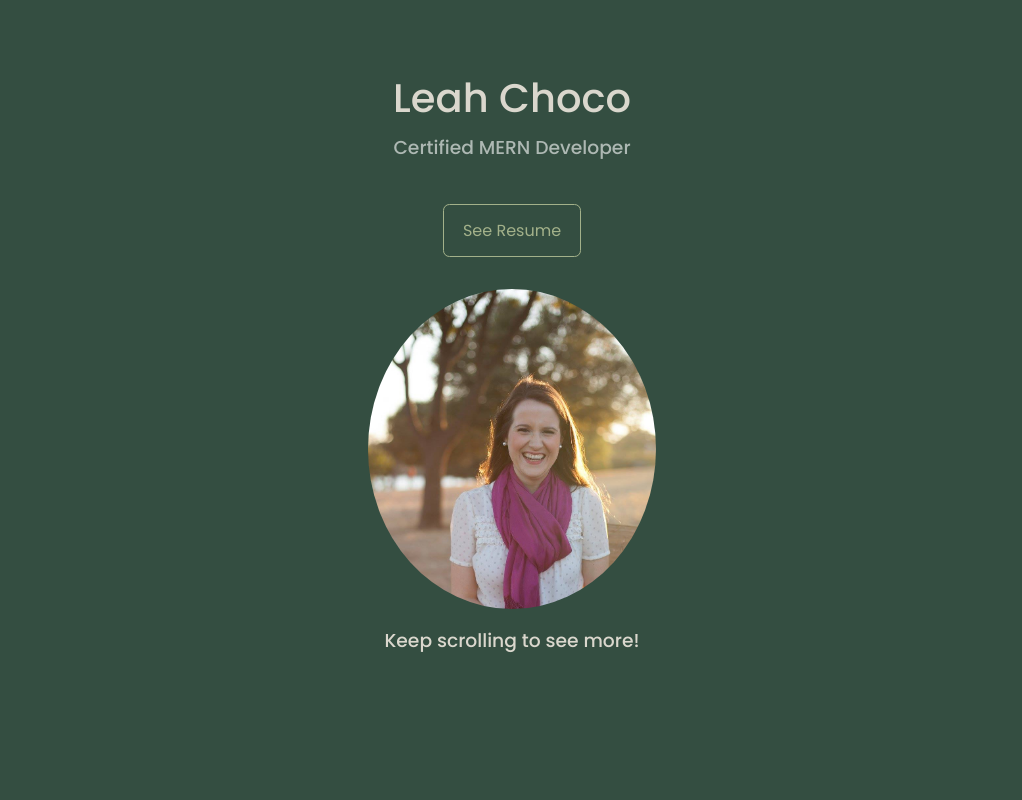
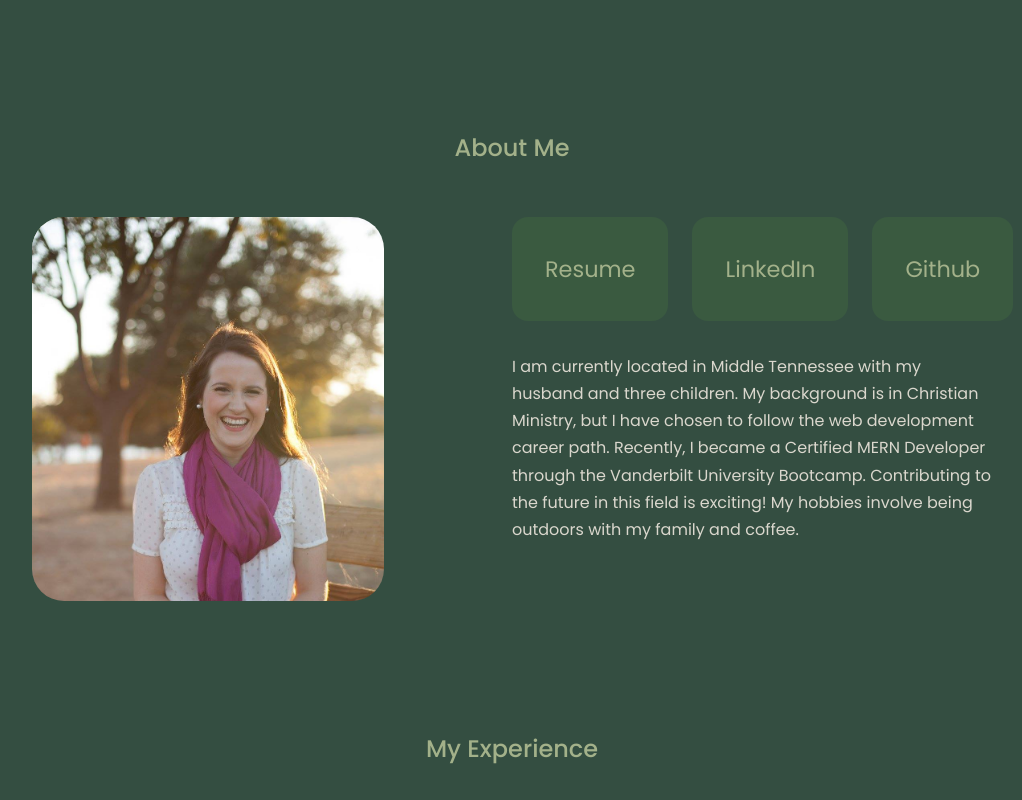
Before and after one commit to leah-choco/Portfolio, a React (Create React App) app: page / in a window 1280 px wide. Shown: the top 800 px of the page, without its empty margins (128-1150 px from the left). Built offline with nearby package versions, Linux system fonts and the light colour scheme.

Commit message:
Reworking the layout, removing the header

```diff
--- a/src/App.jsx
+++ b/src/App.jsx
@@ -3,7 +3,7 @@ import React from 'react';
 import './index.css';
 
 //Importing all the files needed to render the components
-import Header from './components/Header/Header';
+// import Header from './components/Header/Header';
 //import Nav from './components/Nav/Nav';
 import About from './components/About/About';
 import Experience from './components/Experience/Experience';
@@ -15,7 +15,6 @@ import Footer from './components/Footer/Footer';
 const App = () => {
   return (
     <>
-      <Header />
       {/* <Nav /> */}
       <About />
       <Experience />
--- a/src/components/About/About.jsx
+++ b/src/components/About/About.jsx
@@ -1,10 +1,5 @@
 import React from 'react';
-import ME from '../../assets/IMG_1381.jpg'
-import {BsLinkedin} from 'react-icons/bs';
-import{FaGithubSquare} from 'react-icons/fa';
-import {BsFacebook} from 'react-icons/bs';
-
-
+import ME from '../../assets/Leah Laughing Portfolio.jpeg';
 import './about.css';
 
 const About = () => {
@@ -21,17 +16,19 @@ const About = () => {
 
       <div className='about__content'>
         <div className='about__cards'>
+
+        <article className='about__card'>
+          <a href='https://docs.google.com/document/d/1-B0Bd3GqD-P8bBREHyThjBUX6MdnrExAtxKIVBB67Yw/edit?usp=sharing' target='_blank' rel='noreferrer' className='about__icon'>Resume</a>
+          </article>
+
           <article className='about__card'>
-          <a href='https://www.linkedin.com/in/leah-choco-70531b245/' target='_blank' rel='noreferrer'className='about__icon'><BsLinkedin/>LinkedIn</a>
+          <a href='https://www.linkedin.com/in/leah-choco-70531b245/' target='_blank' rel='noreferrer'className='about__icon'>LinkedIn</a>
            </article>
 
           <article className='about__card'>
-          <a href='https://github.com/leah-choco' target='_blank' rel='noreferrer' className='about__icon'><FaGithubSquare />Github</a>
+          <a href='https://github.com/leah-choco' target='_blank' rel='noreferrer' className='about__icon'>Github</a>
           </article>
 
-          <article className='about__card'>
-          <a href='https://www.facebook.com/profile.php?id=100009366021089' target='_blank' rel='noreferrer' className='about__icon'><BsFacebook />Facebook</a>
-          </article>
         </div>
         <p>I am currently located in Middle Tennessee with my husband and three children.
           My background is in Christian Ministry, but I have chosen to follow the web development
--- a/src/components/Footer/Footer.jsx
+++ b/src/components/Footer/Footer.jsx
@@ -5,7 +5,7 @@ import'./footer.css';
 const Footer = () => {
   return (
     <footer>
-      <a href='#' className='footer__logo'>Leah Choco</a>
+      <a href='#' className='footer__logo'>Back to Top</a>
 
       {/*<ul className='permalinks'>
         <li><a href='#'>Home</a></li>
```
